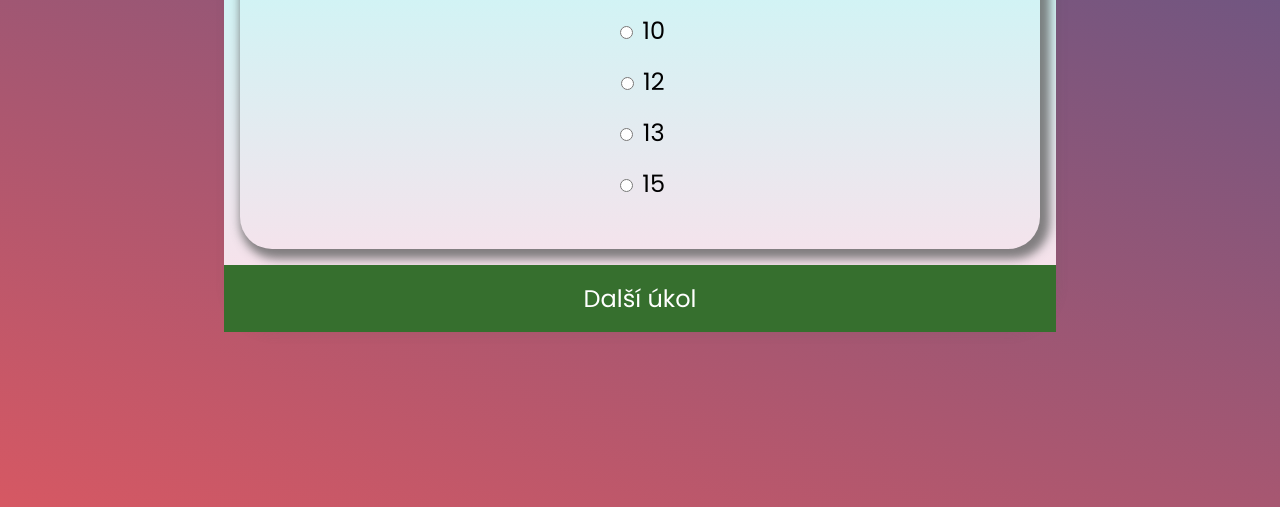
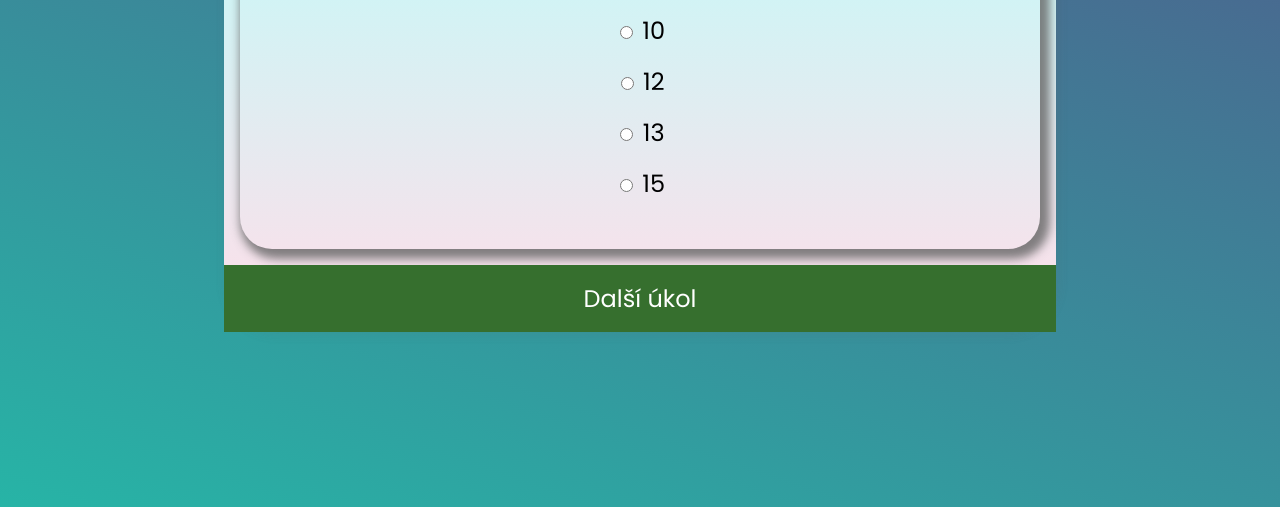
Before and after one commit to elaidina/matikado20, a plain HTML site: page index.html in a window 1280 px wide. Shown: the part 293-800 px from the top of the page. Drawn offline with Linux system fonts and the light colour scheme.

Commit message:
uprava 1

```diff
--- a/index.html
+++ b/index.html
@@ -4,7 +4,7 @@
     <meta charset="UTF-8" />
     <meta name="viewport" content="width=device-width, initial-scale=1.0" />
     <link rel="stylesheet" href="style.css" />
-    <title>Kvíz pro Mišku</title>
+    <title>Matika do 12</title>
   </head>
   <body>
 
--- a/style.css
+++ b/style.css
@@ -6,7 +6,7 @@
 
 body {
   background-color: #aae976;
-  background-image: linear-gradient(19deg, #d65863 0%, #52558a 100%);
+  background-image: linear-gradient(19deg, #27b4a6 0%, #52558a 100%);
 
   font-family: "Poppins", sans-serif;
   font-size: 1rem;
```
